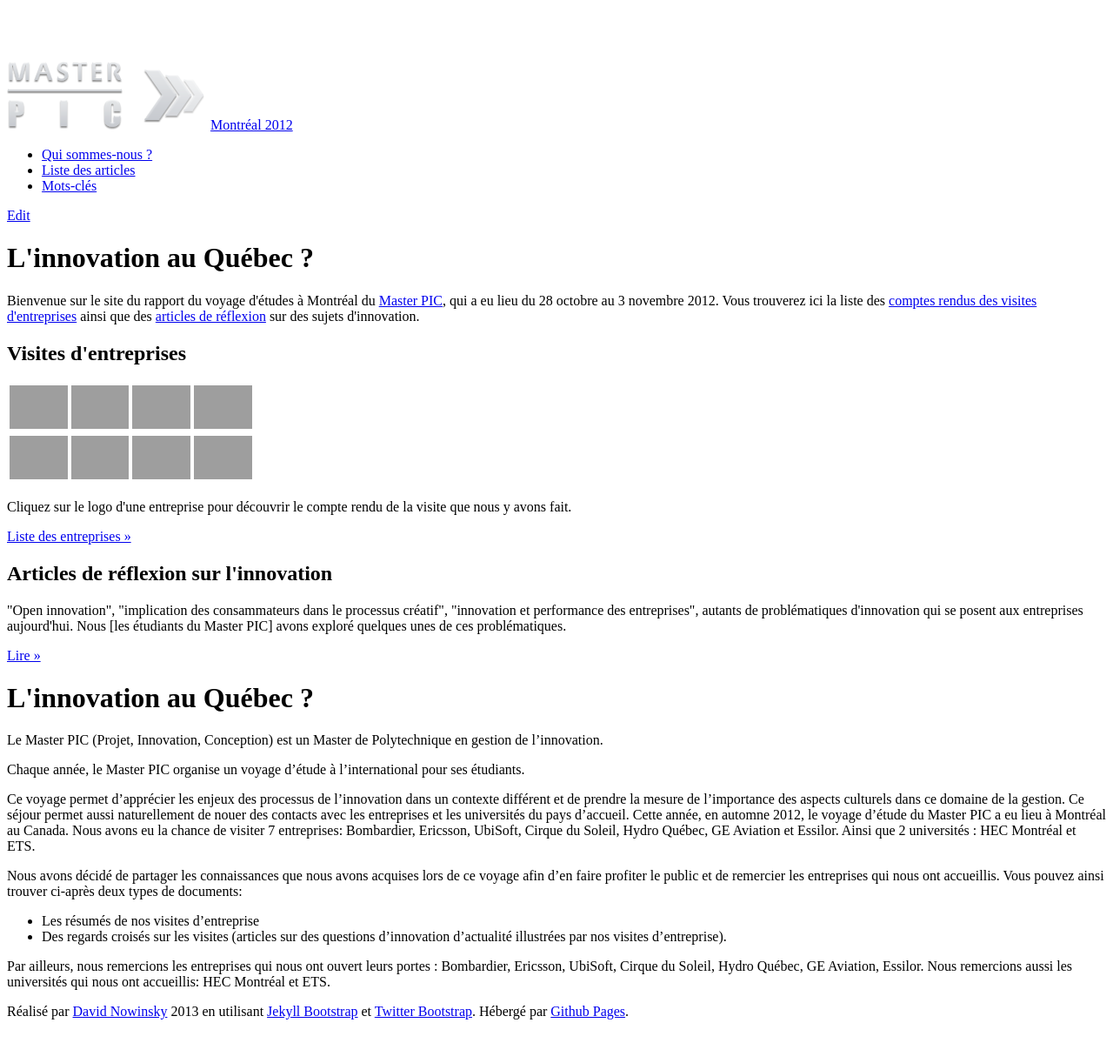
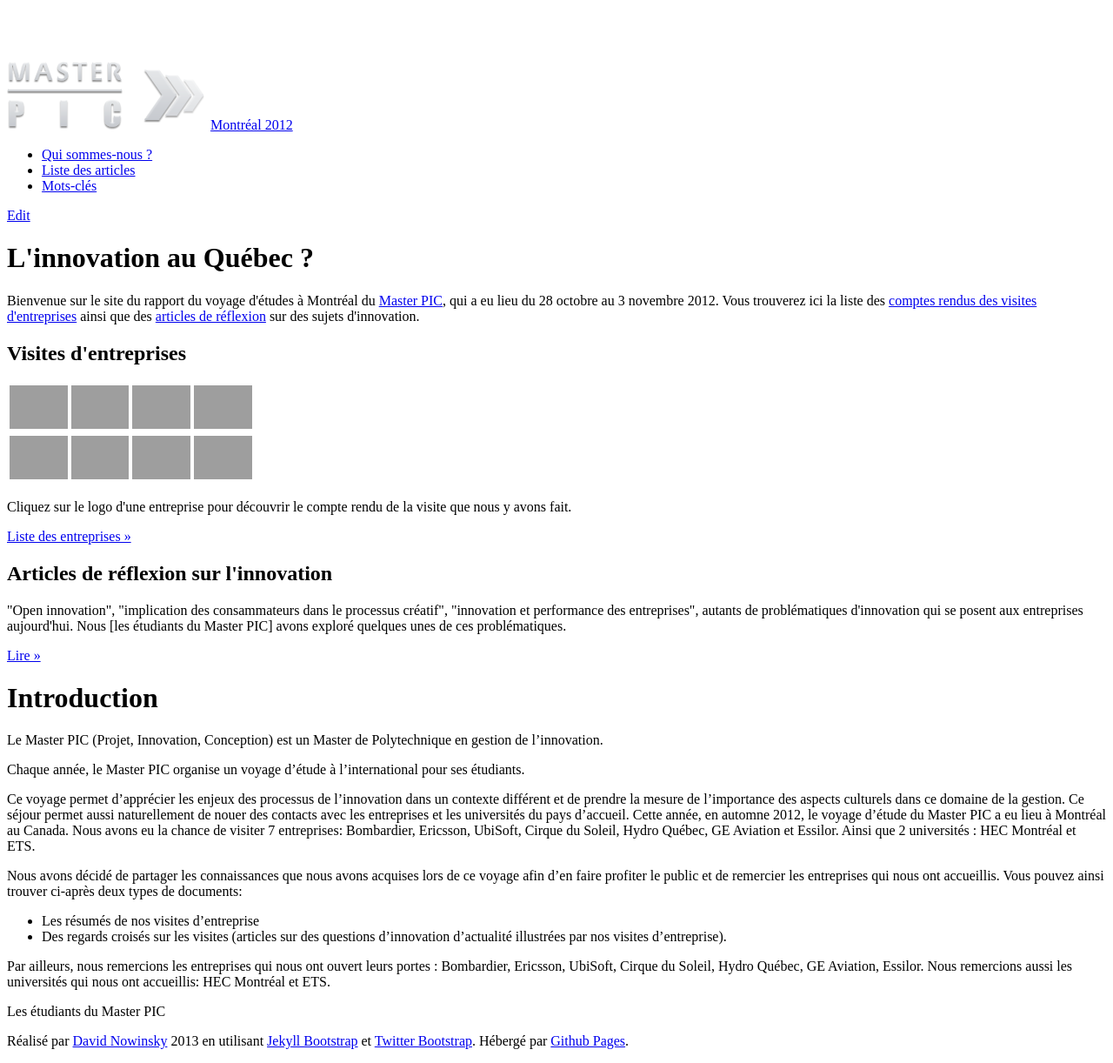
Before and after one commit to davinov/masterpic-montreal-2012, a Jekyll site: the page built from index.md, in a window 1280 px wide, cut to the strip 0-1222 px from the top of the page. Shown: the whole strip at 87% size. Built offline with Jekyll 4.4.1, drawn with Linux system fonts in a browser that asks for light colours; nearby versions of some CDN libraries; before the commit the page ends 1188 px from its top, so only the background shows below that; grey boxes are pictures that could not be loaded.

Commit message:
Update index.md

```diff
--- a/index.md
+++ b/index.md
@@ -46,7 +46,7 @@
 
 <div class="hero-unit row" >
 	<div class="span10">
-		<h1>L'innovation au Québec ?</h1>
+		<h1>Introduction</h1>
 		<p>Le Master PIC (Projet, Innovation, Conception) est un Master de Polytechnique en gestion de l’innovation.</p>
 		<p>Chaque année, le Master PIC organise un voyage d’étude à l’international pour ses étudiants.</p>
 		<p>Ce voyage permet d’apprécier les enjeux des processus de l’innovation dans un contexte différent et de prendre la mesure de l’importance des aspects culturels dans ce domaine de la gestion. Ce séjour permet aussi naturellement de nouer des contacts avec les entreprises et les universités du pays d’accueil.
@@ -57,6 +57,8 @@
 			<li>Des regards croisés sur les visites (articles sur des questions d’innovation d’actualité illustrées par nos visites d’entreprise).</li>
 		</ul>
 		<p>Par ailleurs, nous remercions les entreprises qui nous ont ouvert leurs portes : Bombardier, Ericsson, UbiSoft, Cirque du Soleil, Hydro Québec, GE Aviation, Essilor. Nous remercions aussi les universités qui nous ont accueillis: HEC Montréal et ETS.</p>
+   		<p>              Les étudiants du Master PIC</p>
+
    	</div>
 
 </div>
```
